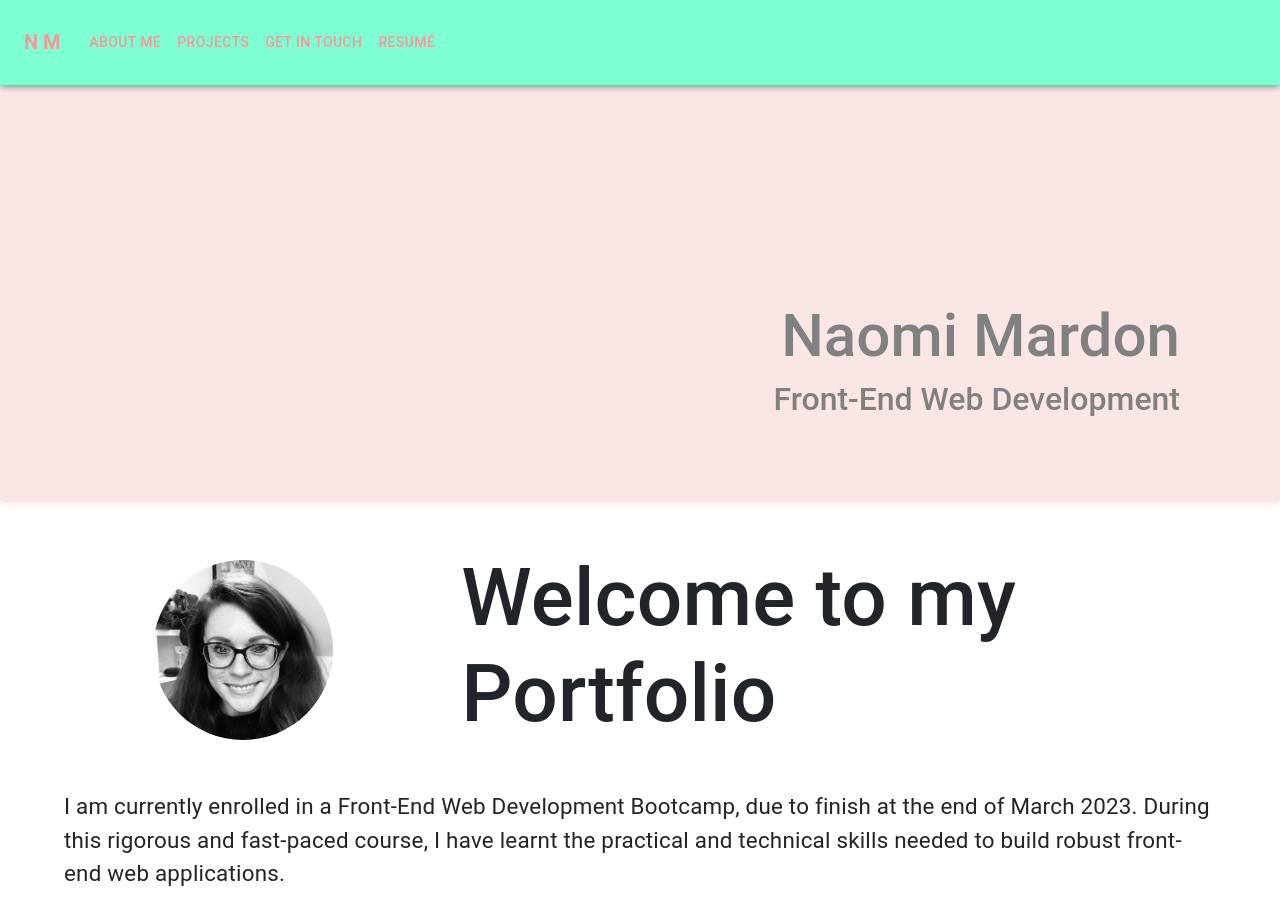
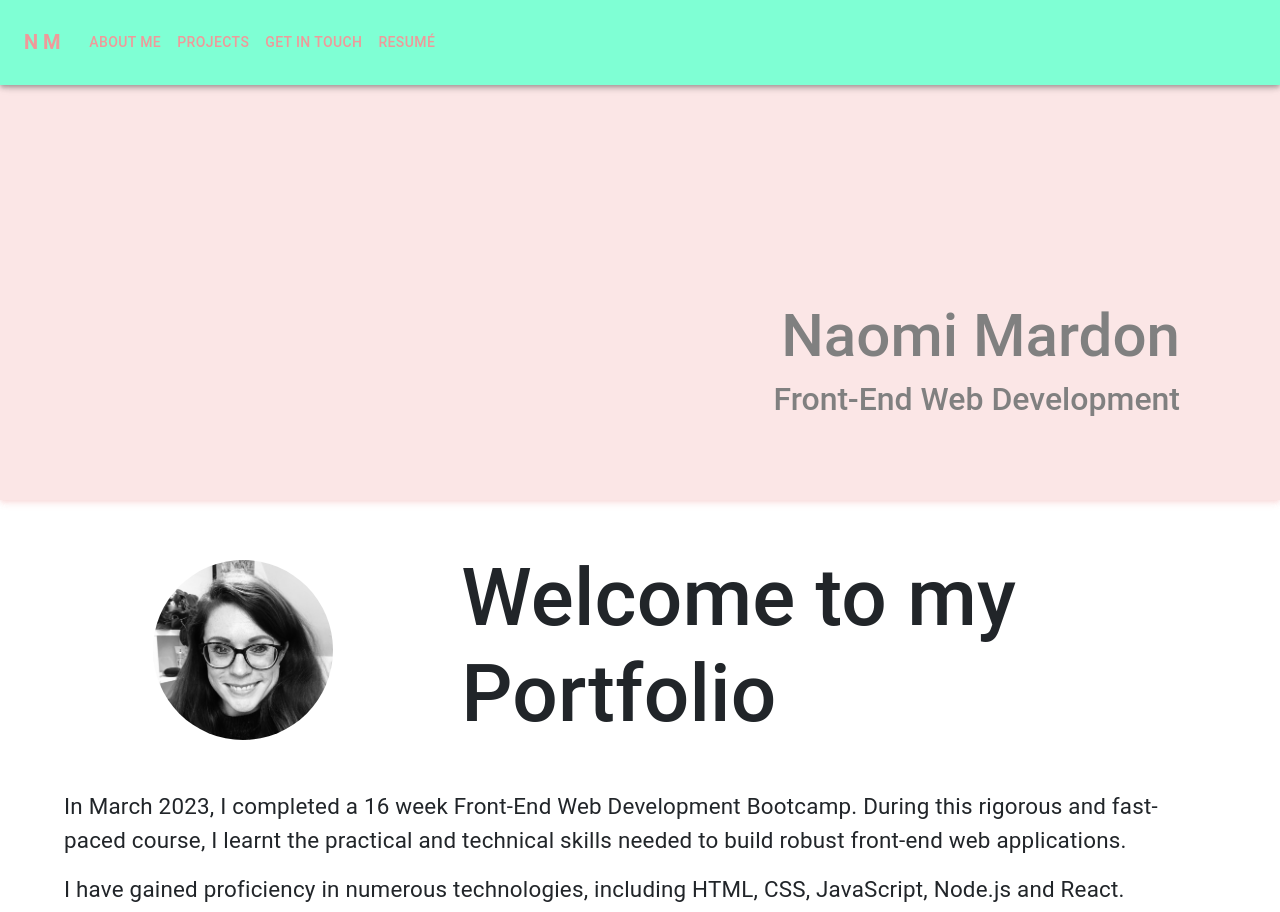
Before and after one commit to naomimardon/project-portfolio, a React (Create React App) app: page / in a window 1280 px wide. Shown: the top 912 px of the page. Built offline with nearby package versions, Linux system fonts and the light colour scheme.

Commit message:
updated about me section

```diff
--- a/src/components/Info/info.js
+++ b/src/components/Info/info.js
@@ -22,8 +22,8 @@ const Info = () => {
           </Grid>
           <Grid item className="infoItem" xs={4} sm={8} md={12}>
             <Typography>
-              <p>I am currently enrolled in a Front-End Web Development Bootcamp, due to finish at the end of March 2023. During this rigorous and fast-paced course, I have learnt the practical and technical skills needed to build robust front-end web applications.</p>
-              <p>I have gained proficiency in numerous technologies, including HTML, CSS, JavaScript, Node.js and React, and plan to build on these skills in the coming months.</p>
+              <p>In March 2023, I completed a 16 week Front-End Web Development Bootcamp. During this rigorous and fast-paced course, I learnt the practical and technical skills needed to build robust front-end web applications.</p>
+              <p>I have gained proficiency in numerous technologies, including HTML, CSS, JavaScript, Node.js and React.</p>
               <p>Please lake a look at the
                 <span><Link to="/projects" end> Projects page</Link></span> to view a selection of my work.
               </p>
```
